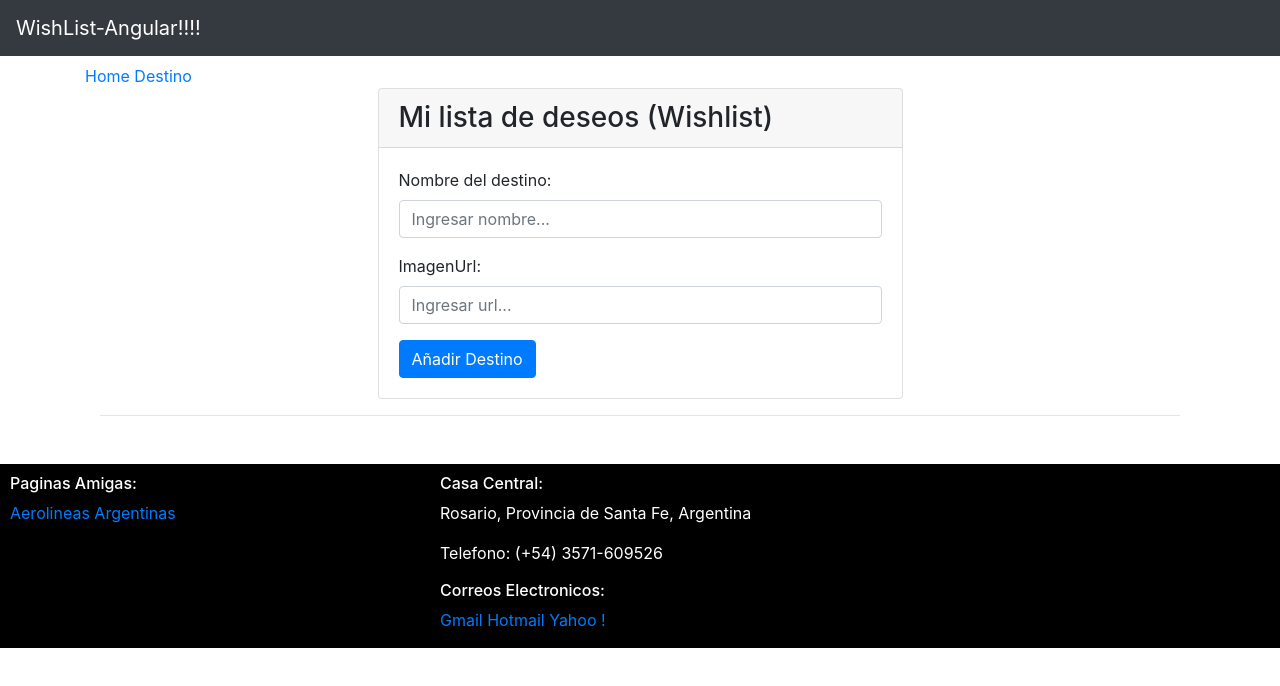
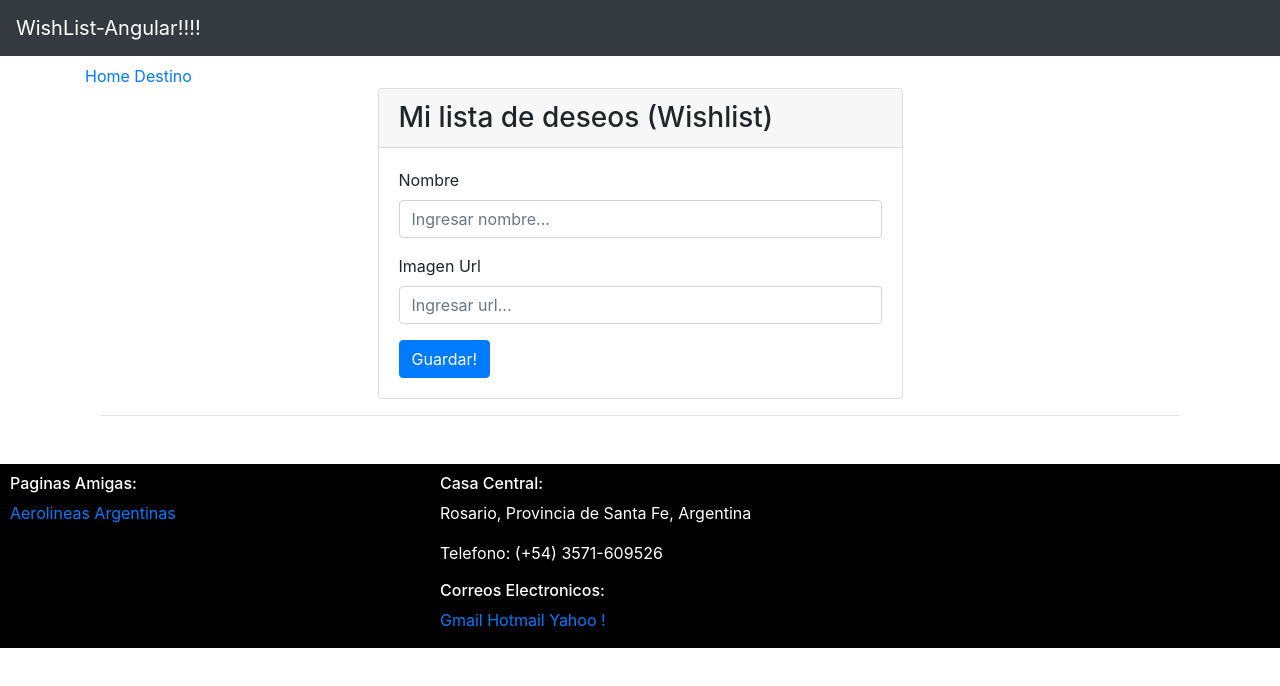
Before and after one commit to sngrisa/WishList, an Angular app: page /home in a window 1280 px wide. Shown: the top 686 px of the page. Built offline with nearby package versions, Linux system fonts and the light colour scheme; a web font is replaced by a local one.

Commit message:
Modificaciones Semana 2 Primera Parte

```diff
--- a/src/app/app.component.ts
+++ b/src/app/app.component.ts
@@ -1,9 +1,11 @@
 import { Component} from '@angular/core';
+import { UserService } from './user.service';
 
 @Component({
   selector: 'app-root',
   templateUrl: './app.component.html',
-  styleUrls: ['./app.component.css']
+  styleUrls: ['./app.component.css'],
+  providers: [UserService],
 })
 export class AppComponent {
   title:"Gainsborough Viajes";
--- /dev/null
+++ b/src/app/form-destino-viaje/form-destino-viaje.component.html
@@ -0,0 +1,20 @@
+<form
+		[formGroup]="fg"
+		(ngSubmit)="guardar(
+								fg.controls['nombre'].value,
+								fg.controls['url'].value
+					)">
+  <div class="form-group">
+    <label for="nombre">Nombre</label>
+    <input type="text" class="form-control"
+    		id="nombre" placeholder="Ingresar nombre..."
+    		[formControl]="fg.controls['nombre']">
+  </div>
+  <div class="form-group">
+    <label for="Imagen Url">Imagen Url</label>
+    <input type="text" class="form-control"
+    		id="imagenUrl" placeholder="Ingresar url..."
+    		[formControl]="fg.controls['url']">
+  </div>
+  <button type="submit" class="btn btn-primary">Guardar!</button>
+</form>
--- /dev/null
+++ b/src/app/form-destino-viaje/form-destino-viaje.component.ts
@@ -0,0 +1,41 @@
+import { Component, OnInit, Output, EventEmitter } from '@angular/core';
+import { FormGroup, FormBuilder } from '@angular/forms';
+import { ViajeDestino } from '../models/viaje-destino.model';
+
+
+
+@Component({
+  selector: 'app-form-destino-viaje',
+  templateUrl: './form-destino-viaje.component.html',
+  styleUrls: ['./form-destino-viaje.component.css']
+})
+
+export class FormDestinoViajeComponent implements OnInit {
+  @Output() onItemAdded: EventEmitter<ViajeDestino>;
+  fg: FormGroup;
+
+  constructor(private fb: FormBuilder) {
+    //inicializar
+    this.onItemAdded = new EventEmitter();
+    //vinculacion con tag html
+    this.fg = this.fb.group({
+      nombre: [''],
+      url: ['']
+    });
+
+    //observador de tipeo
+    this.fg.valueChanges.subscribe((form: any) =>{
+      console.log('cambio el formulario: ', form);
+    })
+  }
+
+  ngOnInit(): void {
+  }
+
+  guardar(nombre: string, url: string): boolean {
+    const d = new ViajeDestino(nombre, url);
+    this.onItemAdded.emit(d);
+    return false;
+  }
+
+}
--- a/src/app/lista-destinos/lista-destinos.component.html
+++ b/src/app/lista-destinos/lista-destinos.component.html
@@ -1,4 +1,4 @@
-<div	class="container	content">
+<div class="container content">
         <div class="row">
                 <div class="col-md-6 offset-md-3">
                  <span class="anchor" id="formLogin"></span>
@@ -7,24 +7,15 @@
                                 <h3 class="mb-0"><span class="oi oi-bar-chart"></span> Mi lista de deseos (Wishlist)</h3>
                            </div>
                                 <div class="card-body">
-                                <form>
-                                 <div class="form-group">
-                                  <label for="nombre"><span class="oi oi-box"></span> Nombre del destino: </label>
-                                  <input type="text" class="form-control" id="nombre" placeholder="Ingresar nombre..." #nombre>
-                                </div>
-                                <div class="form-group">
-                                <label for="ImagenUrl"><span class="oi oi-battery-full"></span> ImagenUrl: </label>
-                                <input	type="text" class="form-control" id="imagenUrl"	placeholder="Ingresar url..." #url>
-                                </div>
-                                <button	type="submit" class="btn btn-primary" (click)="guardar(nombre.value,url.value)"><span class="oi oi-arrow-circle-bottom"></span> Añadir Destino</button>
-                                </form>
+                                        <app-form-destino-viaje (onItemAdded)="agregado($event)"></app-form-destino-viaje>
                                 </div>
                         </div>
                 </div>
          </div>
                                 <hr class="mb-5">
                                 <div class="row">
-                                        <app-viaje-destino *ngFor="let d of destino; let i=index"
+                                        <app-viaje-destino
+                                        *ngFor="let d of destinosApiClient.getAll(); let i=index"
                                         [destino]="d"
                                         [idx]="i+1"
                                         (clicked)="elegido($event)"
--- a/src/app/lista-destinos/lista-destinos.component.ts
+++ b/src/app/lista-destinos/lista-destinos.component.ts
@@ -1,5 +1,6 @@
-import { Component, OnInit } from '@angular/core';
+import { Component, EventEmitter, OnInit, Output } from '@angular/core';
 import { ViajeDestino } from './../models/viaje-destino.model';
+import { DestinosApiClient } from './../models/destinos-api-client.model';
 
 @Component({
   selector: 'app-lista-destinos',
@@ -7,20 +8,22 @@ import { ViajeDestino } from './../models/viaje-destino.model';
   styleUrls: ['./lista-destinos.component.css']
 })
 export class ListaDestinosComponent implements OnInit {
-  destino = ViajeDestino[''];
-  constructor() {
-  this.destino = [];
-  }
-  ngOnInit(){
-  }
-  guardar(nombre: string, url:string): boolean{
-    this.destino.push(new ViajeDestino(nombre,url));
-    console.log(this.destino);
-    return false;
+  @Output() onItemAdded: EventEmitter<ViajeDestino>;
+
+  constructor(public destinosApiClient: DestinosApiClient) {
+  this.onItemAdded = new EventEmitter();
   }
 
-  elegido(d: ViajeDestino){
-    this.destino.forEach(function (x) {x.setSelected(false)});
-    d.setSelected(true);
+  ngOnInit(): void{
   }
-}
+
+  agregado(d: ViajeDestino){
+    this.destinosApiClient.add(d);
+    this.onItemAdded.emit(d);
+  }
+
+  elegido(e: ViajeDestino){
+    this.destinosApiClient.getAll().forEach(x => x.setSelected(false));
+    e.setSelected(true);
+    };
+  }
--- /dev/null
+++ b/src/app/models/destinos-api-client.model.ts
@@ -0,0 +1,14 @@
+import { ViajeDestino } from './viaje-destino.model';
+
+export class DestinosApiClient {
+	destinos:ViajeDestino[];
+	constructor() {
+       this.destinos = [];
+	}
+	add(d:ViajeDestino){
+	  this.destinos.push(d);
+	}
+	getAll(){
+	  return this.destinos;
+    }
+}
--- /dev/null
+++ b/src/app/user.service.ts
@@ -0,0 +1,9 @@
+import { Injectable } from '@angular/core';
+
+@Injectable({
+  providedIn: 'any',
+})
+export class UserService {
+
+  constructor() { }
+}
```
Also changed, not shown: src/app/app.module.ts (+11 -1 lines), src/app/form-destino-viaje/form-destino-viaje.component.css (added), 2 other files (tests, documents, lock files or other folders).
